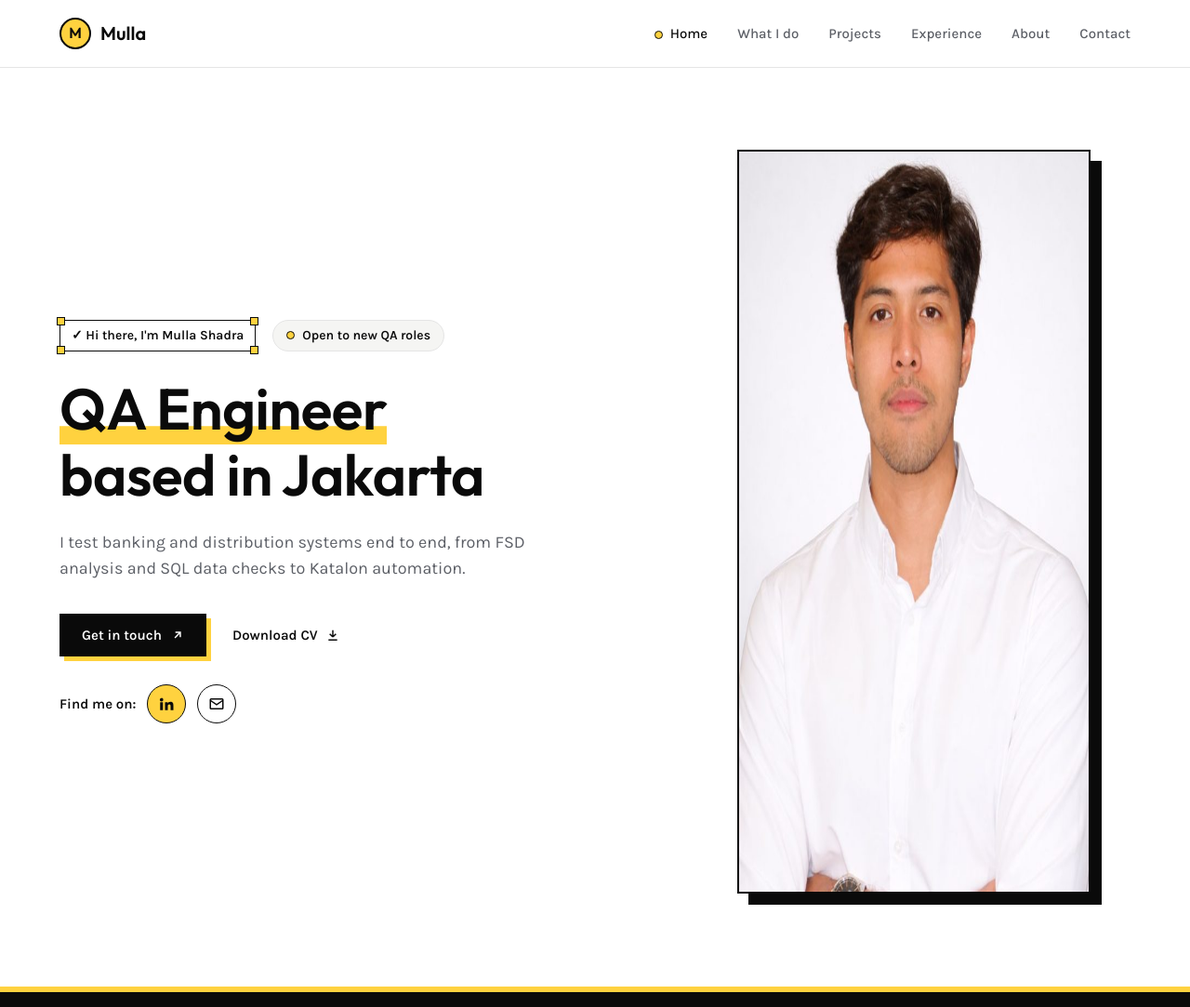
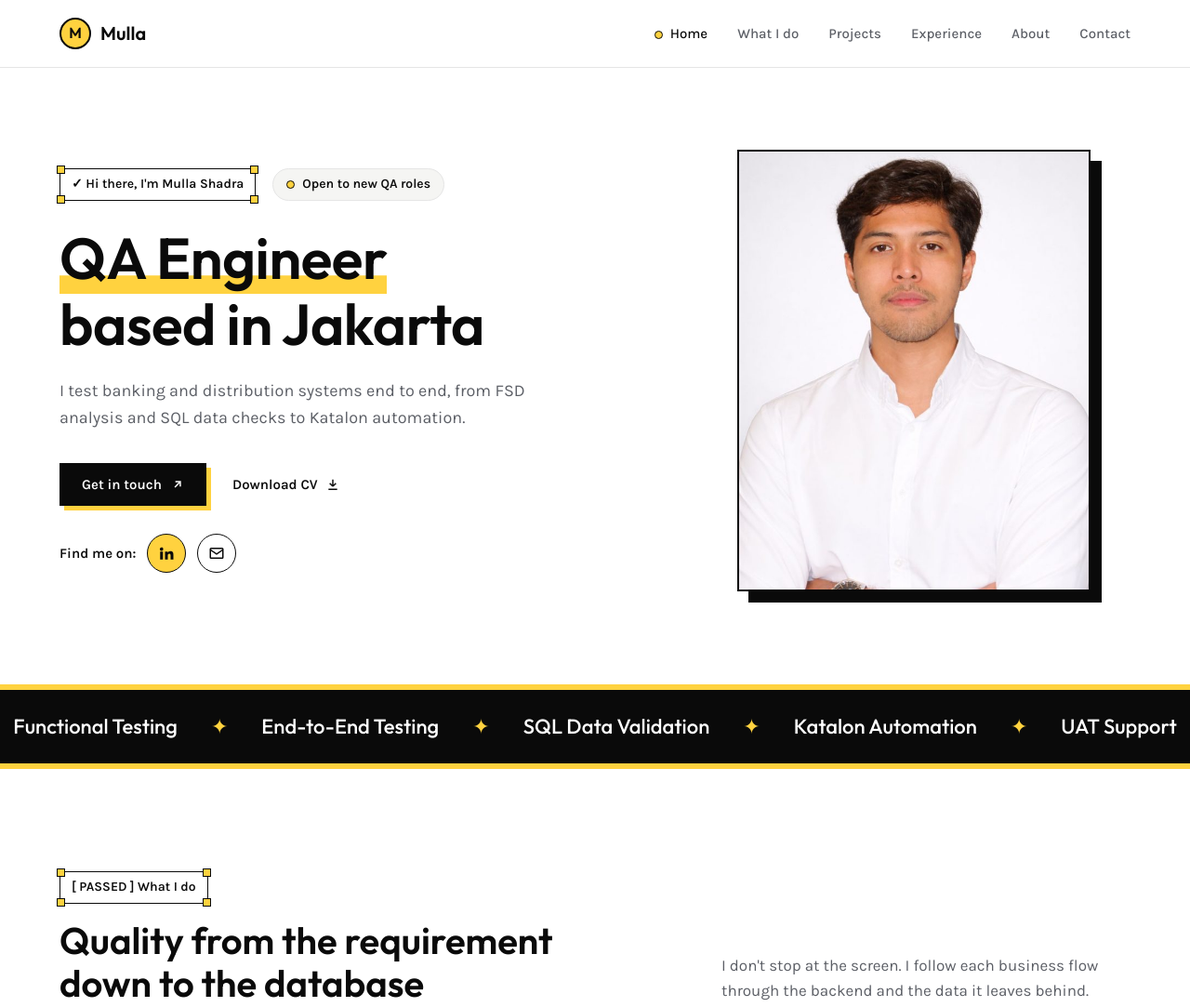
Before and after one commit to MullaSh/Mulla-Portfolio, a plain HTML site: page index.html in a window 1280 px wide. Shown: the top 1083 px of the page at 93% size. Drawn offline with Linux system fonts and the light colour scheme.

Commit message:
Fix stretched profile photo

```diff
--- a/style.css
+++ b/style.css
@@ -39,6 +39,7 @@ a {
 }
 img {
   max-width: 100%;
+  height: auto;
   display: block;
 }
 .container {
@@ -309,6 +310,9 @@ header {
 }
 .photo {
   position: relative;
+  width: 100%;
+  aspect-ratio: 4 / 5;
+  object-fit: cover;
   border: 2px solid var(--ink);
   box-shadow: 12px 12px 0 var(--ink);
   background: var(--surface);
```
